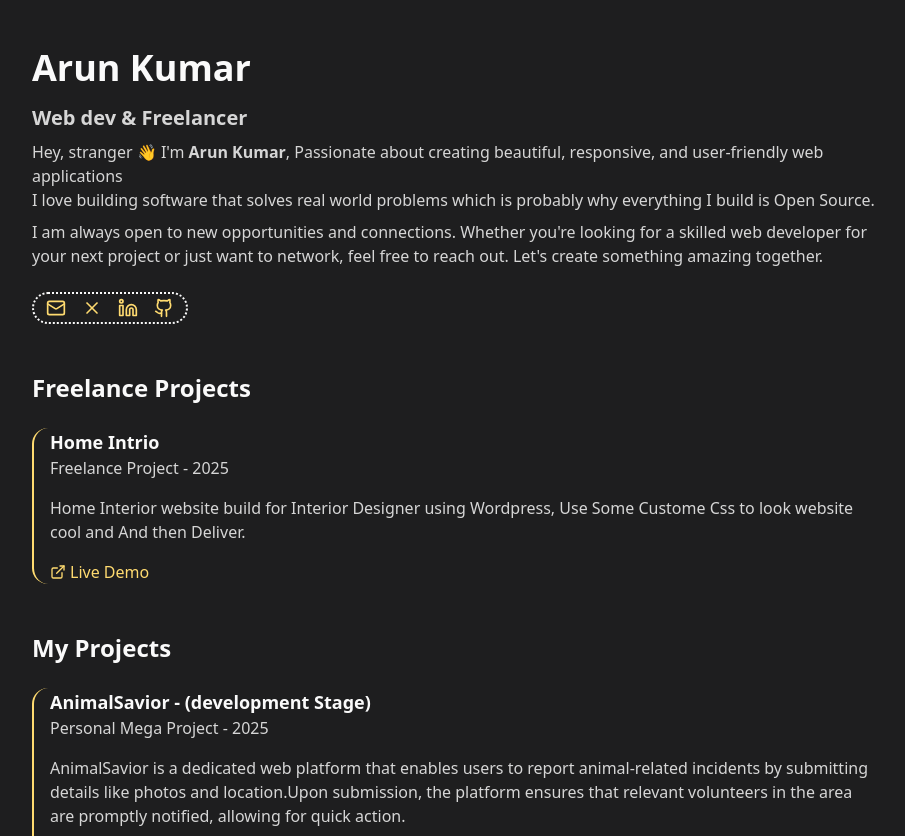
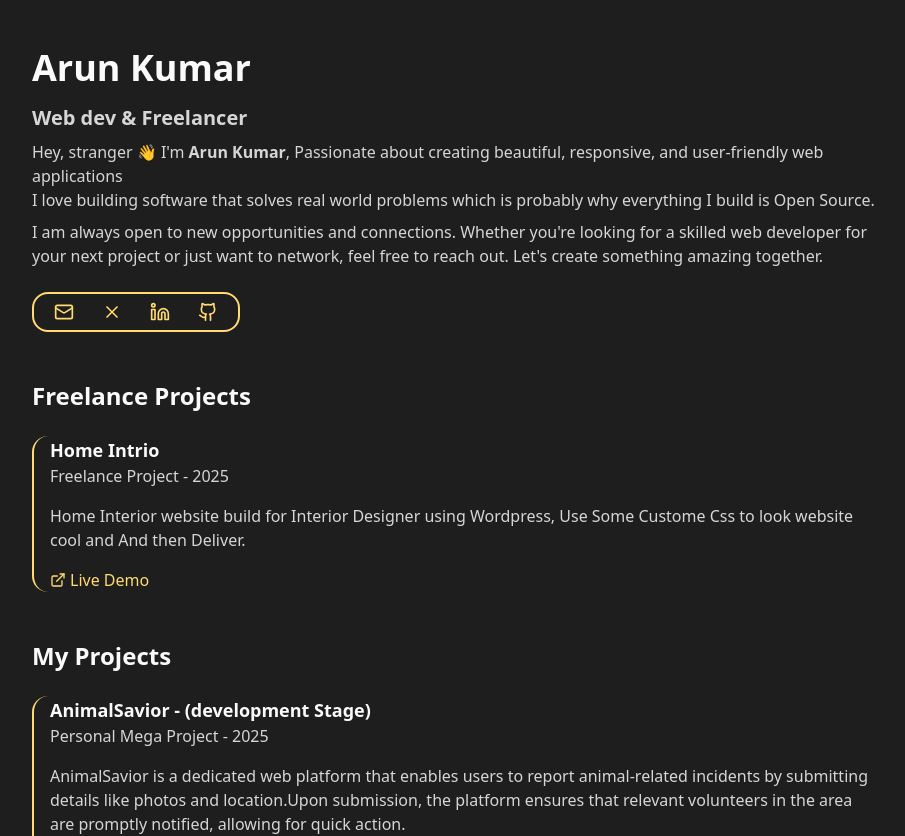
Before and after one commit to hiarun01/my-portfolio, a React (Vite) app: page / in a window 1280 px wide. Shown: the top 836 px of the page, without its empty margins (184-1089 px from the left). Built offline with nearby package versions, Linux system fonts and the light colour scheme.

Commit message:
add animation on name

```diff
--- a/package.json
+++ b/package.json
@@ -11,6 +11,7 @@
   },
   "dependencies": {
     "@tailwindcss/vite": "^4.0.6",
+    "framer-motion": "^12.4.7",
     "lucide-react": "^0.475.0",
     "react": "^19.0.0",
     "react-dom": "^19.0.0",
--- a/src/components/About.jsx
+++ b/src/components/About.jsx
@@ -1,11 +1,27 @@
 /* eslint-disable react/no-unescaped-entities */
 import {Github, Linkedin, Mail, X} from "lucide-react";
+import {motion} from "framer-motion";
 
 const About = () => {
+  const text = "Arun Kumar".split("");
   return (
     <div>
       <header className="max-w-4xl mx-auto px-6 py-12 ">
-        <h1 className="text-4xl font-bold">Arun Kumar</h1>
+        <h1 className="text-4xl font-bold">
+          {text.map((el, i) => (
+            <motion.span
+              initial={{opacity: 0}}
+              animate={{opacity: 1}}
+              transition={{
+                duration: 0.25,
+                delay: i / 5,
+              }}
+              key={i}
+            >
+              {el}
+            </motion.span>
+          ))}
+        </h1>
         <p className="mt-4 text-xl text-[#d6d6d6]">
           <strong>Web dev & Freelancer</strong>
         </p>
@@ -21,17 +37,26 @@ const About = () => {
           to network, feel free to reach out. Let's create something amazing
           together.
         </p>
-        <div className="flex gap-4 mt-6 border-2 border-dotted rounded-2xl w-fit py-1 px-3">
-          <a href="#" className="text-[#ffdb70] ">
+        <div className="flex gap-7 mt-6 border-2 border-solid border-[#ffdb70] rounded-2xl w-fit py-2 px-5">
+          <a
+            href="mailto:hey.arunkumar05@gmail.com"
+            className="text-[#ffdb70] hover:text-[#d2bb77] "
+          >
             <Mail size={20} />
           </a>
-          <a href="#" className="text-[#ffdb70]">
+          <a href="https://x.com/hiarun01" className="text-[#ffdb70]">
             <X size={20} />
           </a>
-          <a href="#" className="text-[#ffdb70]">
+          <a
+            href="https://www.linkedin.com/in/hiarun01/"
+            className="text-[#ffdb70] hover:text-[#d2bb77]"
+          >
             <Linkedin size={20} />
           </a>
-          <a href="#" className="text-[#ffdb70] ">
+          <a
+            href="https://github.com/hiarun01"
+            className="text-[#ffdb70] hover:text-[#d2bb77]"
+          >
             <Github size={20} />
           </a>
         </div>
```
Also changed, not shown: 1 other file (tests, documents, lock files or other folders).
